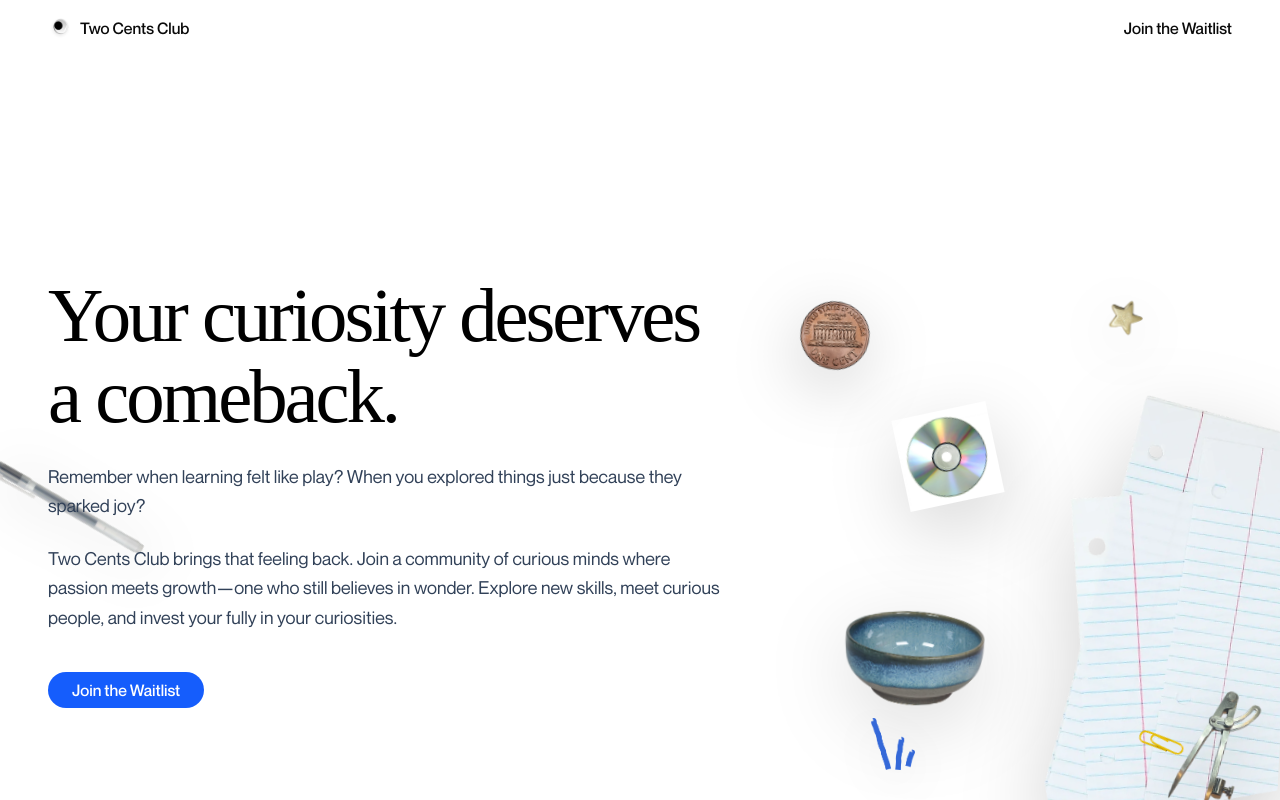
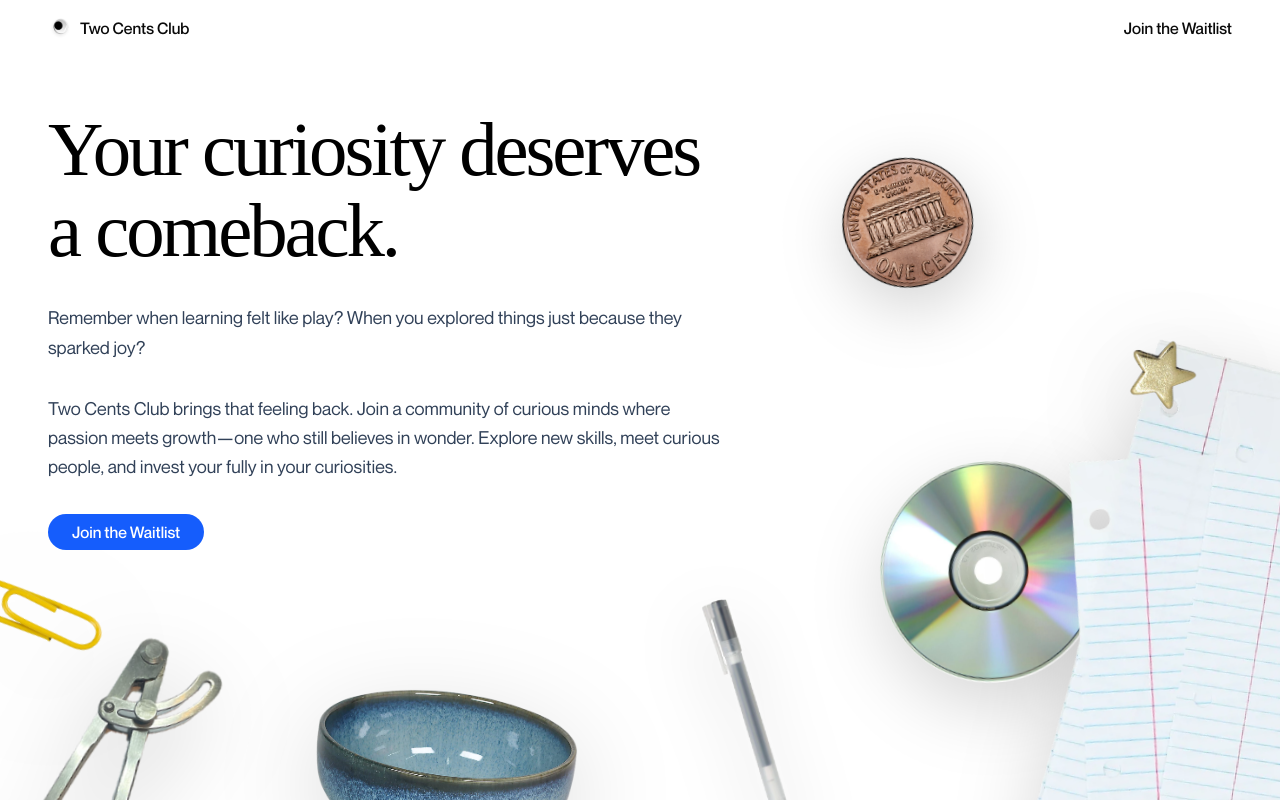
Before and after one commit to huebound/two-cents, a Next.js app: page / in a window 1280 px wide. Shown: the top 800 px of the page. Built offline with nearby package versions, Linux system fonts and the light colour scheme; no server answers.

Commit message:
lots of nudges to get it to spec

```diff
--- a/app/globals.css
+++ b/app/globals.css
@@ -120,3 +120,13 @@
     @apply bg-background text-foreground font-sans;
   }
 }
+
+/* Small utility for pixel-perfect nudging of hero assets */
+.hero-nudge {
+  --tx: 0px;
+  --ty: 0px;
+  --rot: 0deg;
+  --sc: 1;
+  transform-origin: bottom center;
+  transform: translate(var(--tx), var(--ty)) rotate(var(--rot)) scale(var(--sc));
+}
--- a/app/page.tsx
+++ b/app/page.tsx
@@ -27,9 +27,9 @@ export default function Home() {
   const [statusMessage, setStatusMessage] = useState<string | null>(null);
   const [isLoading, setIsLoading] = useState(false);
   // hero alignment helpers
-  const headingRef = useRef<HTMLHeadingElement | null>(null);
-  const artRef = useRef<HTMLDivElement | null>(null);
-  const [pennyTop, setPennyTop] = useState<number | null>(null);
+  const sectionRef = useRef<HTMLElement | null>(null);
+  const ctaRef = useRef<HTMLButtonElement | null>(null);
+  const [rowTop, setRowTop] = useState<number | null>(null);
 
   useEffect(() => {
     // Check if user is already authenticated
@@ -54,30 +54,23 @@ export default function Home() {
     // eslint-disable-next-line react-hooks/exhaustive-deps
   }, []);
 
-  // Keep the penny vertically aligned to the heading across breakpoints
+  // Penny alignment logic removed; penny uses hero-nudge like other assets
+
+  // Position the baseline row just below the CTA
   useEffect(() => {
-    const syncPenny = () => {
-      const art = artRef.current;
-      const h1 = headingRef.current;
-      if (!art || !h1) return;
-      const artRect = art.getBoundingClientRect();
-      const h1Rect = h1.getBoundingClientRect();
-      // Position so the penny sits roughly across from the first line of the heading
-      const top = h1Rect.top - artRect.top + h1Rect.height * 0.12;
-      // Constrain a little so it doesn't escape the artboard
-      const clamped = Math.max(artRect.height * 0.02, Math.min(top, artRect.height * 0.6));
-      setPennyTop(clamped);
+    const syncRow = () => {
+      const sec = sectionRef.current;
+      const cta = ctaRef.current;
+      if (!sec || !cta) return;
+      const s = sec.getBoundingClientRect();
+      const b = cta.getBoundingClientRect();
+      const top = b.bottom - s.top + 32; // 32px gap below CTA
+      setRowTop(top);
     };
-    syncPenny();
-    // Recalculate after webfonts settle to avoid a jump
-    try {
-      // @ts-expect-error fonts may not exist in all browsers during SSR typing
-      document?.fonts?.ready?.then?.(() => syncPenny());
-    } catch (_) {
-      /* no-op */
-    }
-    window.addEventListener("resize", syncPenny);
-    return () => window.removeEventListener("resize", syncPenny);
+    syncRow();
+    window.addEventListener("resize", syncRow);
+    try { document?.fonts?.ready?.then?.(() => syncRow()); } catch (_) {}
+    return () => window.removeEventListener("resize", syncRow);
   }, []);
 
   const handleSendOtp = async () => {
@@ -177,11 +170,11 @@ export default function Home() {
         </header>
 
         {/* Hero Section */}
-        <section className="relative isolate w-full overflow-hidden px-6 py-16 sm:py-24 lg:px-12">
-          <div className="mx-auto grid min-h-[70vh] max-w-7xl grid-cols-12 items-center gap-x-8 gap-y-10 lg:min-h-[80vh]">
+        <section ref={sectionRef} className="relative isolate w-full overflow-hidden px-6 pb-16 sm:pb-24 lg:px-12">
+          <div className="mx-auto grid max-w-7xl grid-cols-12 items-start gap-x-8 gap-y-10">
             {/* Copy column */}
-            <div className="relative z-20 col-span-12 mt-6 max-w-[42rem] space-y-6 md:col-span-7 lg:mt-10">
-              <h1 ref={headingRef} className="font-medium leading-[1.05] tracking-[-0.04em] text-black" style={{ fontFamily: '"Neue Montreal"', fontSize: "clamp(2.75rem, 6vw, 5rem)" }}>
+            <div className="relative z-20 col-span-12 mt-[54px] max-w-[780px] space-y-[32px] md:col-span-7 lg:h-[897px]">
+              <h1 className="font-medium leading-[1.05] tracking-[-0.04em] text-black" style={{ fontFamily: '"Neue Montreal"', fontSize: "clamp(2.75rem, 6vw, 5rem)" }}>
                 Your curiosity deserves
                 <br />
                 a comeback.
@@ -196,84 +189,112 @@ export default function Home() {
                 growth—one who still believes in wonder. Explore new skills, meet
                 curious people, and invest your fully in your curiosities.
               </p>
-              <div className="pt-4">
               <Button
                 onClick={() => setStep("email")}
+                ref={ctaRef}
                 className="rounded-full bg-blue-600 px-6 py-3 text-base font-medium text-white transition-colors hover:bg-blue-700"
               >
                 Join the Waitlist
               </Button>
             </div>
-            </div>
 
             {/* Artboard column (places images by % inside a stable box) */}
-            <div ref={artRef} className="relative col-span-12 h-[520px] md:col-span-5 md:h-[520px] lg:h-[620px]">
+            <div className="relative col-span-12 h-[520px] md:col-span-5 md:h-[520px] lg:h-[897px]">
               {/* penny directly across from the headline */}
               <img
                 src="/images/2C-Landing-Assets/penny.png"
                 alt=""
-                className="pointer-events-none absolute z-10 w-14 rotate-12 sm:w-16 lg:w-20"
-                style={{ top: pennyTop !== null ? `${pennyTop}px` : "8%", left: "8%", filter: "drop-shadow(0 18px 32px rgba(0,0,0,0.18))" }}
+                className="hero-nudge pointer-events-none absolute z-10 w-[120px] sm:w-[128px] lg:w-[152px]"
+                style={{ top: "10%", left: "8%", filter: "drop-shadow(0 18px 32px rgba(0,0,0,0.18))", //@ts-ignore
+                  ['--tx' as any]: '50px', ['--ty' as any]: '0px', ['--rot' as any]: '-10deg', ['--sc' as any]: '1' }}
               />
-              {/* star */}
+              {/* star moved to the paper wrapper below so it follows the paper */}
+              {/* cd moved to the baseline row */}
+              {/* ruled paper stack moved to be pinned to the viewport right edge */}
+              {/* bowl moved to the baseline row */}
+              {/* compass moved to the baseline row */}
+              {/* paper clip accent moved to viewport left edge below */}
+            </div>
+          </div>
+
+          {/* Baseline row below the text */}
+          {rowTop !== null && (
+            <div
+              className="pointer-events-none absolute left-0 right-0 hidden sm:block"
+              style={{ top: rowTop }}
+            >
+              <div className="relative mx-auto max-w-7xl px-6 lg:px-12">
+                <div className="flex h-[240px] items-end justify-between gap-6 lg:h-[280px]">
+                  {/* compass */}
                   <img
-                src="/images/2C-Landing-Assets/gold star.png"
+                    src="/images/2C-Landing-Assets/compass.png"
                     alt=""
-                className="pointer-events-none absolute z-20 hidden w-12 rotate-3 sm:block lg:w-16"
-                style={{ top: "20%", left: "70%", filter: "drop-shadow(0 14px 28px rgba(0,0,0,0.12))" }}
+                    className="hero-nudge w-[120px] lg:w-[140px]"
+                    style={{ filter: "drop-shadow(0 18px 30px rgba(0,0,0,0.18))", //@ts-ignore
+                      ['--tx' as any]: '-20px', ['--ty' as any]: '80px', ['--rot' as any]: '6deg', ['--sc' as any]: '1.5' }}
+                  />
+                  {/* bowl */}
+                  <img
+                    src="/images/2C-Landing-Assets/bowl.png"
+                    alt=""
+                    className="hero-nudge w-[200px] lg:w-[240px]"
+                    style={{ filter: "drop-shadow(0 20px 40px rgba(0,0,0,0.14))", //@ts-ignore
+                      ['--tx' as any]: '-30px', ['--ty' as any]: '80px', ['--rot' as any]: '0deg', ['--sc' as any]: '1.25' }}
+                  />
+                  {/* pen */}
+                  <img
+                    src="/images/2C-Landing-Assets/pen.png"
+                    alt=""
+                    className="hero-nudge w-[80px] lg:w-[96px]"
+                    style={{ filter: "drop-shadow(0 16px 28px rgba(0,0,0,0.14))", //@ts-ignore
+                      ['--tx' as any]: '-50px', ['--ty' as any]: '-6px', ['--rot' as any]: '-2deg', ['--sc' as any]: '1.25' }}
                   />
                   {/* cd */}
                   <img
                     src="/images/2C-Landing-Assets/cd.png"
                     alt=""
-                className="pointer-events-none absolute hidden w-20 -rotate-12 sm:block lg:w-24"
-                style={{ top: "40%", left: "30%", filter: "drop-shadow(0 24px 36px rgba(0,0,0,0.16))" }}
+                    className="hero-nudge w-[180px] lg:w-[220px]"
+                    style={{ filter: "drop-shadow(0 24px 36px rgba(0,0,0,0.16))", //@ts-ignore
+                      ['--tx' as any]: '-120px', ['--ty' as any]: '-180px', ['--rot' as any]: '-6deg', ['--sc' as any]: '1' }}
                   />
-              {/* ruled paper stack */}
+                </div>
+                {/* paper clip pinned to the left screen edge moved to section level */}
+              </div>
+            </div>
+          )}
+          {/* Paper pinned to right screen edge with star overlay (see wrapper below) */}
+          {/* Paper clip pinned to viewport left edge near the baseline row (nudgeable) */}
+          {rowTop !== null && (
+            <img
+              src="/images/2C-Landing-Assets/paper-clip.png"
+              alt=""
+              className="hero-nudge pointer-events-none absolute left-0 -ml-6 hidden sm:block lg:-ml-12"
+              style={{ top: `${rowTop + 25}px`, width: "clamp(44px, 5vw, 72px)", filter: "drop-shadow(0 12px 24px rgba(0,0,0,0.12))", //@ts-ignore
+                ['--tx' as any]: '70px', ['--ty' as any]: '30px', ['--rot' as any]: '-12deg', ['--sc' as any]: '3' }}
+            />
+          )}
+
+          {/* Paper pinned to right screen edge with star overlay, wrapper keeps them together */}
+          <div
+            className="pointer-events-none absolute right-0 -mr-6 top-[16%] hidden sm:block lg:-mr-12"
+            style={{ width: "clamp(260px, 30vw, 520px)" }}
+          >
+            <div className="relative w-full">
               <img
                 src="/images/2C-Landing-Assets/paper.png"
                 alt=""
-                className="pointer-events-none absolute hidden sm:block"
-                style={{ right: "-12%", top: "22%", width: "68%", transform: "rotate(3deg)", filter: "drop-shadow(0 28px 42px rgba(0,0,0,0.18))" }}
+                className="w-full rotate-[3deg]"
+                style={{ filter: "drop-shadow(0 28px 42px rgba(0,0,0,0.18))" }}
               />
-              {/* bowl near bottom left of the artboard */}
               <img
-                src="/images/2C-Landing-Assets/bowl.png"
+                src="/images/2C-Landing-Assets/gold star.png"
                 alt=""
-                className="pointer-events-none absolute w-28 sm:w-32 lg:w-40"
-                style={{ left: "16%", bottom: "6%", transform: "rotate(-3deg)", filter: "drop-shadow(0 20px 40px rgba(0,0,0,0.14))" }}
-              />
-              {/* compass peeking from corner */}
-              <img
-                src="/images/2C-Landing-Assets/compass.png"
-                alt=""
-                className="pointer-events-none absolute hidden sm:block lg:w-28"
-                style={{ right: "-6%", bottom: "-6%", width: "88px", transform: "rotate(6deg)", filter: "drop-shadow(0 18px 30px rgba(0,0,0,0.18))" }}
-              />
-              {/* paper clip accent */}
-              <img
-                src="/images/2C-Landing-Assets/paper-clip.png"
-                alt=""
-                className="pointer-events-none absolute hidden sm:block"
-                style={{ right: "8%", bottom: "2%", width: "64px", transform: "rotate(-12deg)", filter: "drop-shadow(0 16px 28px rgba(0,0,0,0.12))" }}
-              />
-              {/* small doodle near bowl */}
-              <img
-                src="/images/2C-Landing-Assets/doodle.png"
-                alt=""
-                className="pointer-events-none absolute hidden sm:block"
-                style={{ left: "24%", bottom: "2%", width: "44px", filter: "drop-shadow(0 10px 20px rgba(0,0,0,0.1))" }}
+                className="hero-nudge pointer-events-none absolute z-30"
+                style={{ top: "8%", left: "70%", width: "clamp(40px, 5vw, 68px)", filter: "drop-shadow(0 14px 28px rgba(0,0,0,0.14))", transformOrigin: "center", //@ts-ignore
+                  ['--tx' as any]: '-90px', ['--ty' as any]: '70px', ['--rot' as any]: '0deg', ['--sc' as any]: '2' }}
               />
             </div>
           </div>
-
-          {/* Pen is intentionally placed at the section level so it can tuck under the headline */}
-          <img
-            src="/images/2C-Landing-Assets/pen.png"
-            alt=""
-            className="pointer-events-none absolute z-10 w-16 -rotate-45 sm:w-20"
-            style={{ left: "2%", top: "44%", filter: "drop-shadow(0 16px 28px rgba(0,0,0,0.14))" }}
-          />
         </section>
 
         {/* Three Feature Sections Container */}
```
Also changed, not shown: public/images/2C-Landing-Assets/cd.png. Lines whose indentation alone changed are shown as unchanged.
